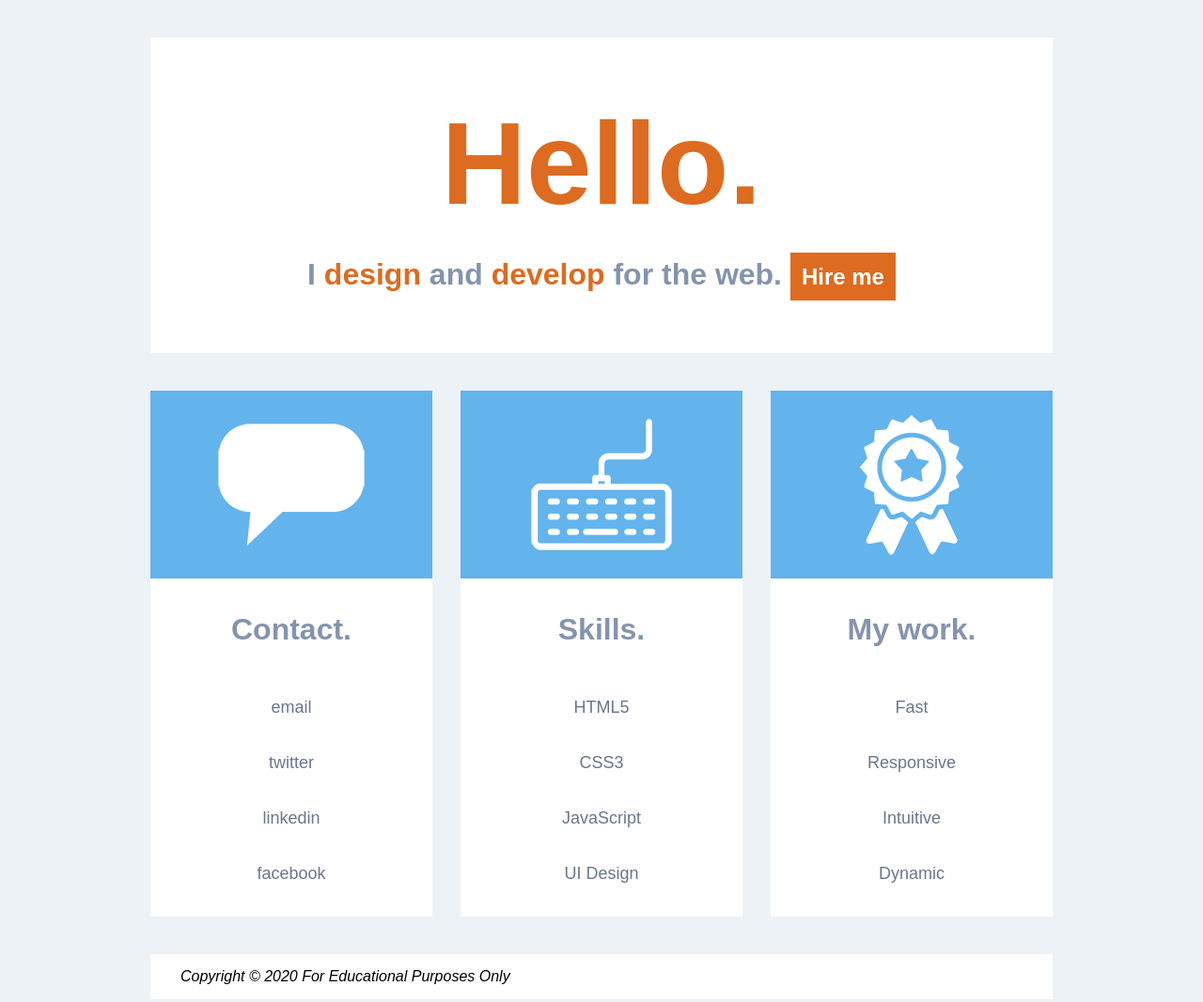
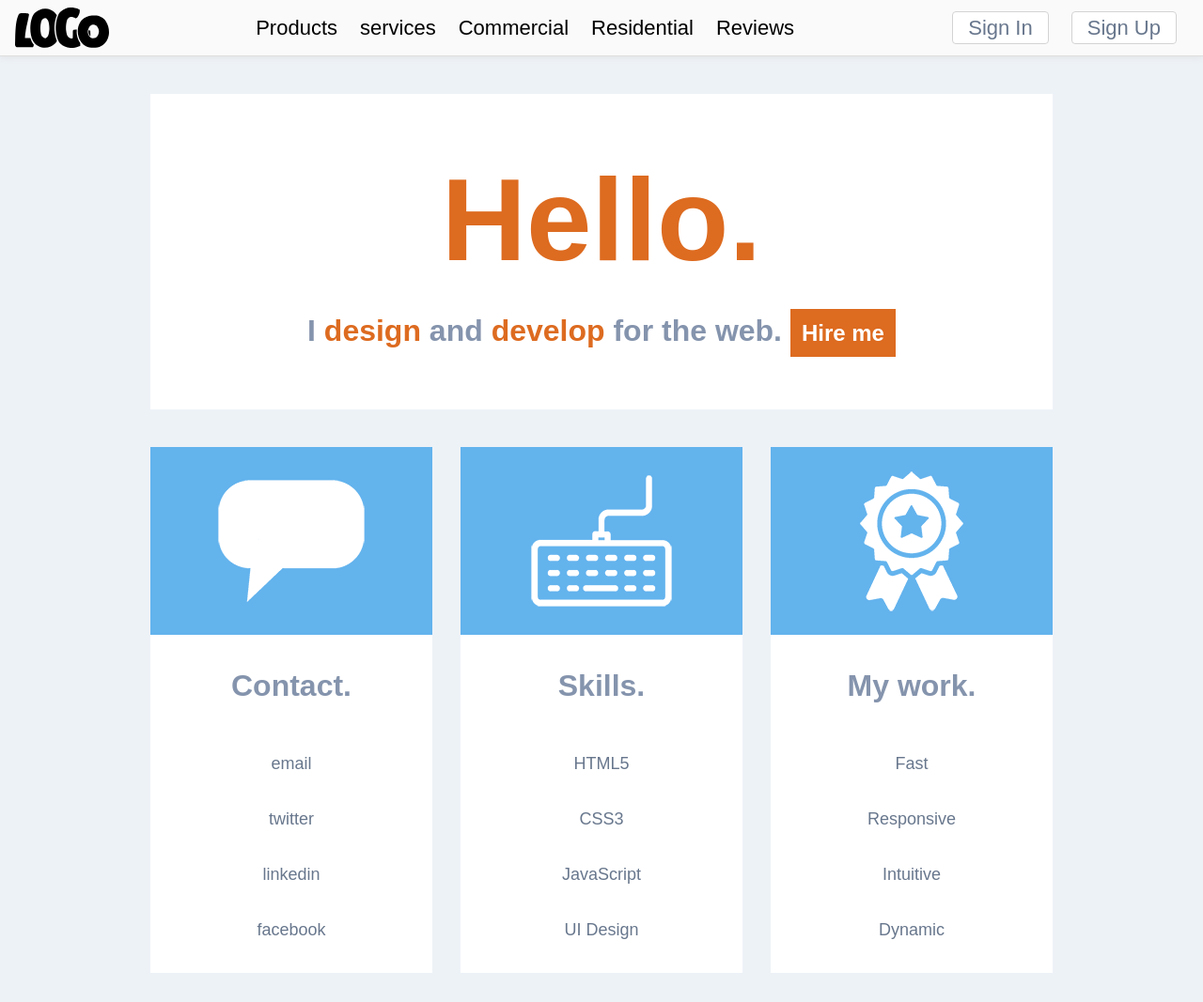
Before and after one commit to its-matty/hello-world, a plain HTML site: page index.html in a window 1280 px wide. Shown: the top 1067 px of the page at 94% size. Drawn offline with Linux system fonts and the light colour scheme.

Commit message:
Hello Build updated with nav

```diff
--- a/css/hello.css
+++ b/css/hello.css
@@ -3,10 +3,13 @@
 
 body {
   background-color: #edf2f7;
+  font-weight: 400;
+  line-height: 1.5;
+  font-size: 100%;
   font-family: arial;
 }
 
-header,
+.header-no-nav,
 .card-deck,
 footer {
   width: 960px;
@@ -14,18 +17,57 @@ footer {
   margin: 40px auto;
 }
 
-header {
+.header-no-nav {
   padding-top: 40px;
   padding-bottom: 60px;
   text-align: center;
+  min-width: 960px;
 }
 
-h1,
+nav {
+  background: rgb(250, 250, 250);
+  padding: 8px 16px;
+  border-bottom: 1px solid rgb(222, 222, 222);
+  box-shadow: 0 0 8px 0 rgb(222, 222, 222);
+  min-width: 960px;
+  font-size: 22px;
+}
+
+.flex-container {
+  display: flex;
+  justify-content: space-between;
+  align-items: center;
+}
+
+.logo {
+  width: 100px;
+}
+
+nav li {
+  margin: 0 12px;
+}
+
+nav a,
+nav a:hover {
+  border: 1px solid rgb(211, 211, 211);
+  border-radius: 4px;
+  padding: 0.25rem 1rem;
+  background: white;
+  color: gray;
+  text-align: center;
+  user-select: none;
+}
+
+nav a:hover {
+  box-shadow: 0 0 5px 2px rgb(65, 114, 238);
+}
+
+.hello,
 span {
   color: #dd6b20;
 }
 
-h1 {
+.hello {
   font-size: 125px;
 }
 
@@ -35,12 +77,12 @@ h2 {
 }
 
 .card-deck h2,
-ul {
+.card-deck ul {
   text-align: center;
   padding-top: 30px;
 }
 
-li {
+.card-deck li {
   color: #68778d;
   font-size: 18px;
   padding: 16px;
--- a/index.html
+++ b/index.html
@@ -13,8 +13,24 @@
 
 <body>
 <header>
-  <h1>Hello.</h1>
-  <h2>I <span>design</span> and <span>develop</span> for the web. <a href="#" class="hire-btn">Hire me</a></h2>
+  <nav class="flex-container">
+    <h1><img src="img/logo.svg" alt="Business Logo" class="logo"></h1>
+    <ul class="nav-links flex-container">
+      <li>Products</li>
+      <li>services</li>
+      <li>Commercial</li>
+      <li>Residential</li>
+      <li>Reviews</li>
+    </ul>
+    <ul class="nav-buttons flex-container">
+      <li><a href="#">Sign In</a></li>
+      <li><a href="#">Sign Up</a></li>
+    </ul>
+  </nav>
+  <div class="header-no-nav">
+    <h2 class="hello">Hello.</h2>
+    <h2>I <span>design</span> and <span>develop</span> for the web. <a href="#" class="hire-btn">Hire me</a></h2>
+  </div>
 </header>
 
 <div class="card-deck">
```
Also changed, not shown: img/logo.svg (added).
